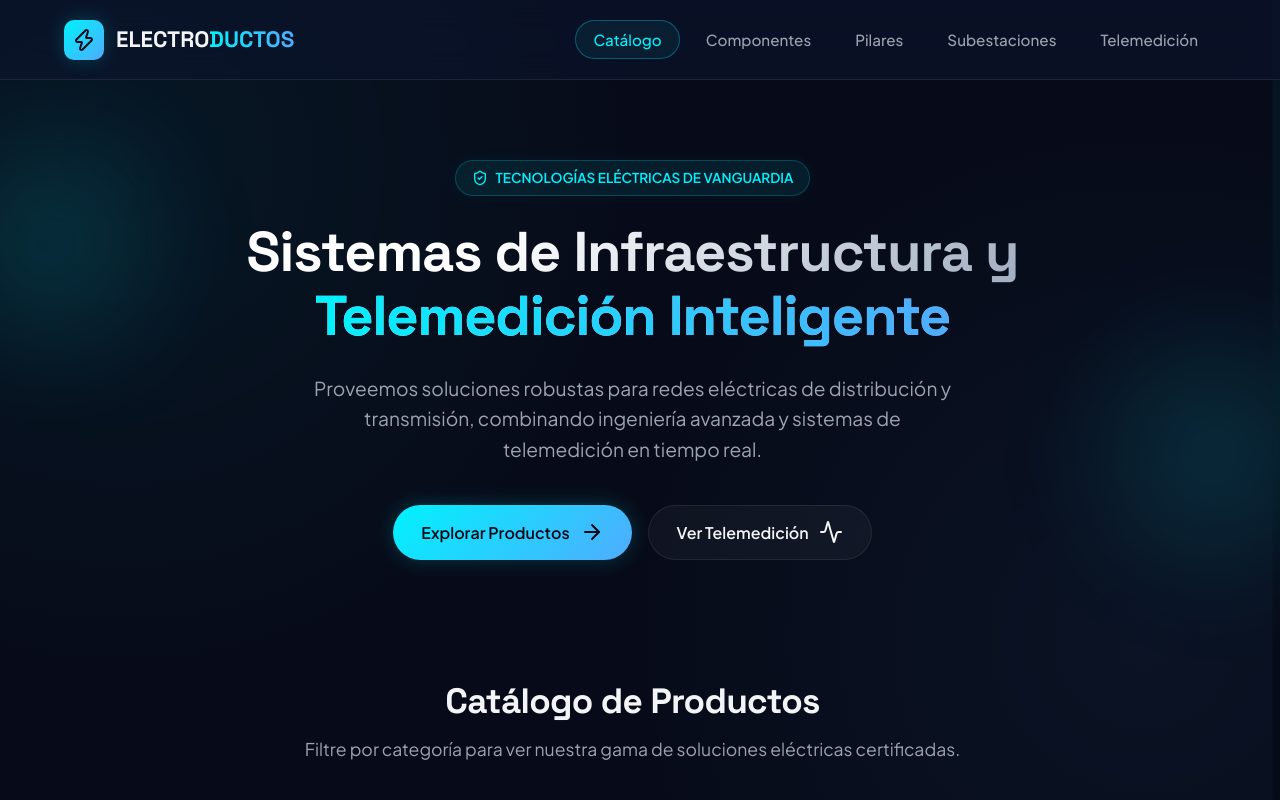
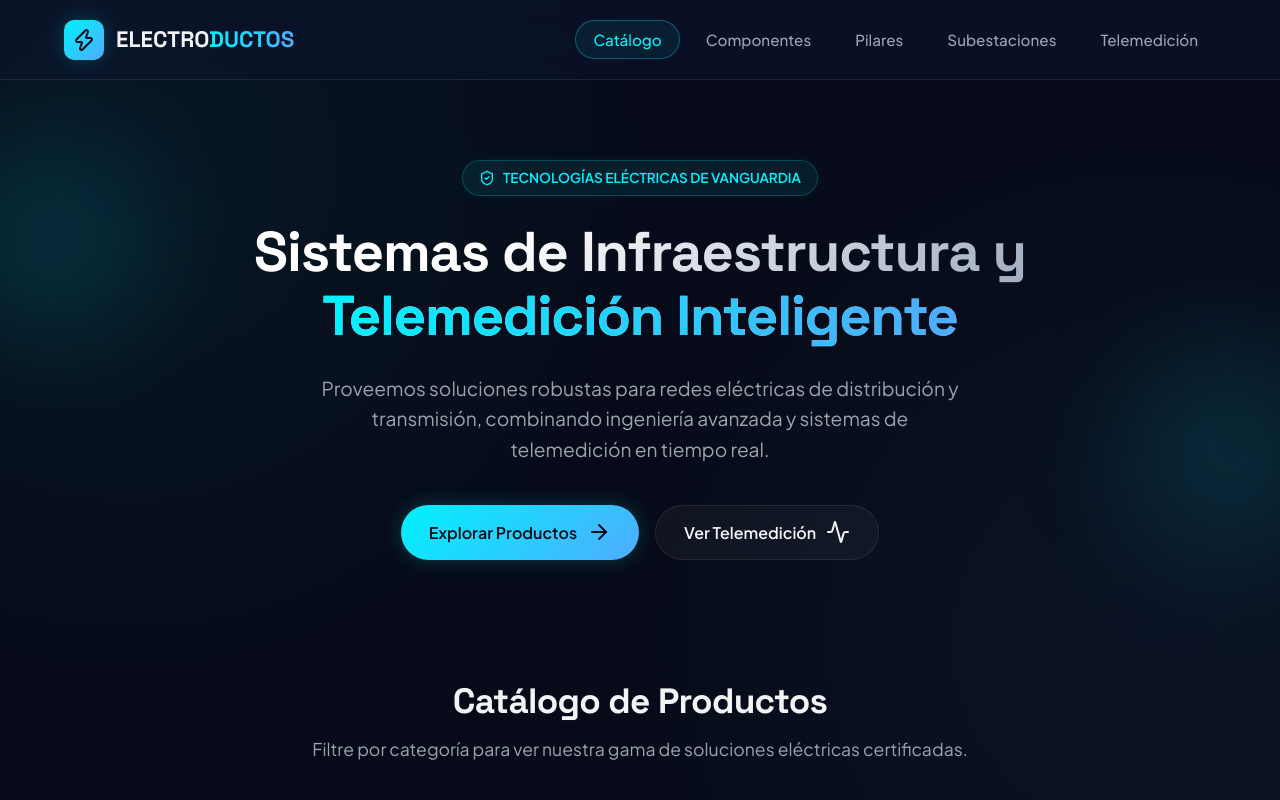
Before and after one commit to ricardomagallanes/electroductos.com.ar, a plain HTML site: page index.html in a window 1280 px wide. Shown: the top 800 px of the page. Drawn offline with nearby package versions, Linux system fonts and the light colour scheme.

Commit message:
fix: centrado corregido - overflow-y scroll y margin auto en hero

```diff
--- a/style.css
+++ b/style.css
@@ -43,7 +43,7 @@
 
 html {
   scroll-behavior: smooth;
-  scrollbar-gutter: stable; /* Reserva espacio para el scrollbar, evita desplazamiento del contenido */
+  overflow-y: scroll; /* Scrollbar siempre visible para evitar desplazamiento del contenido al centrar */
 }
 
 body {
@@ -212,6 +212,7 @@ header.scrolled {
 
 .hero-content {
   max-width: 800px;
+  margin: 0 auto;
   z-index: 10;
 }
 
```
